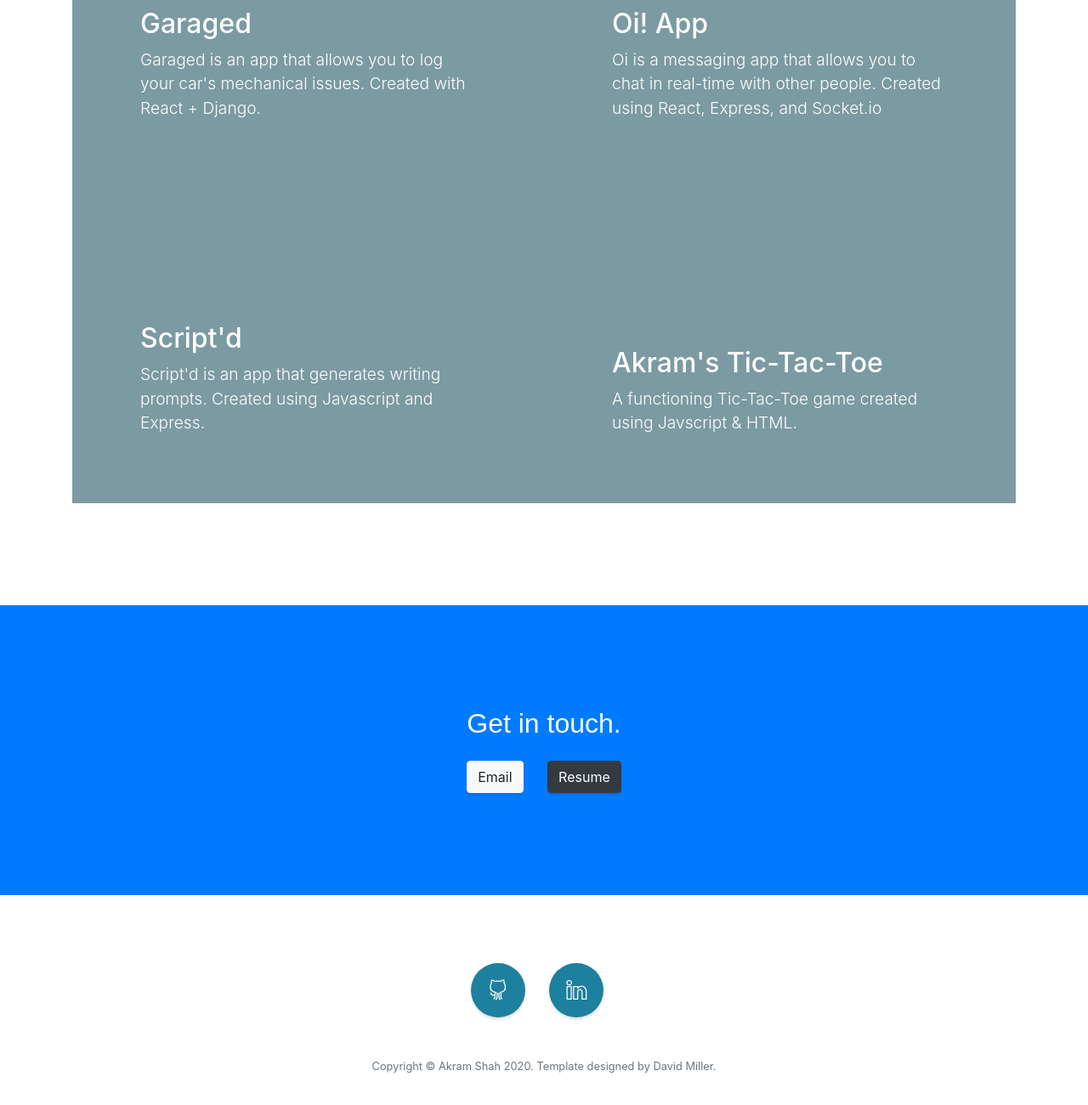
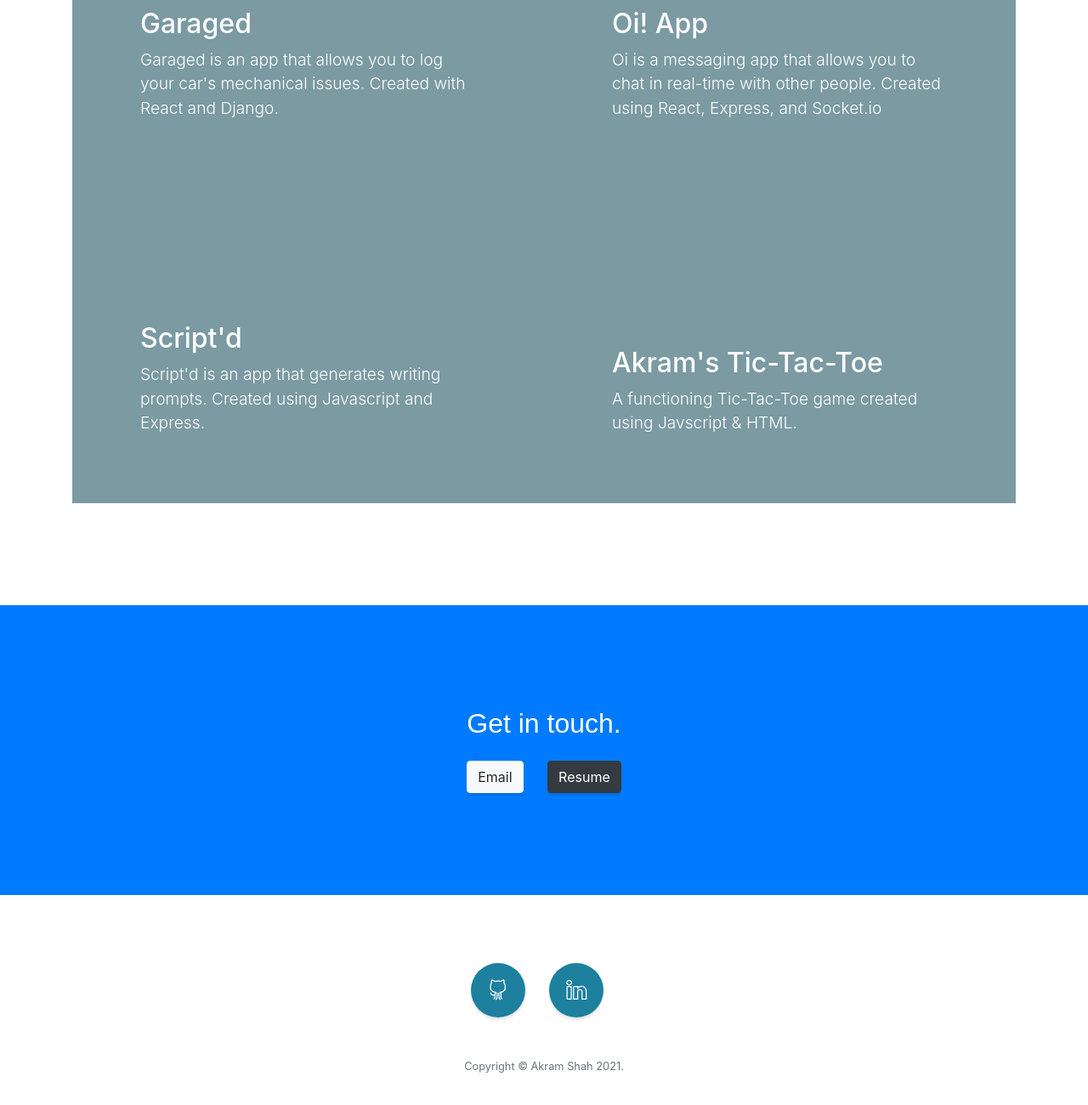
Before and after one commit to akramshah/akramshah.github.io, a website with bundled scripts: page index.html in a window 1280 px wide. Shown: the part 2263-3563 px from the top of the page at 85% size. Built offline with nearby package versions, Linux system fonts and the light colour scheme; a web font is replaced by a local one.

Commit message:
- Minor revision.

```diff
--- a/index.html
+++ b/index.html
@@ -140,7 +140,7 @@
             <div class="caption">
               <div class="caption-content">
                 <div class="h2">Garaged</div>
-                <p class="mb-0">Garaged is an app that allows you to log your car's mechanical issues. Created with React + Django.</p>
+                <p class="mb-0">Garaged is an app that allows you to log your car's mechanical issues. Created with React and Django.</p>
               </div>
             </div>
             <img class="img-fluid" src="img/portfolio.jpg" alt="">
@@ -207,7 +207,7 @@
           </a>
         </li>
       </ul>
-      <p class="text-muted small mb-0">Copyright &copy; Akram Shah 2020. Template designed by David Miller.</p>
+      <p class="text-muted small mb-0">Copyright &copy; Akram Shah 2021.</p>
     </div>
   </footer>
 
```
